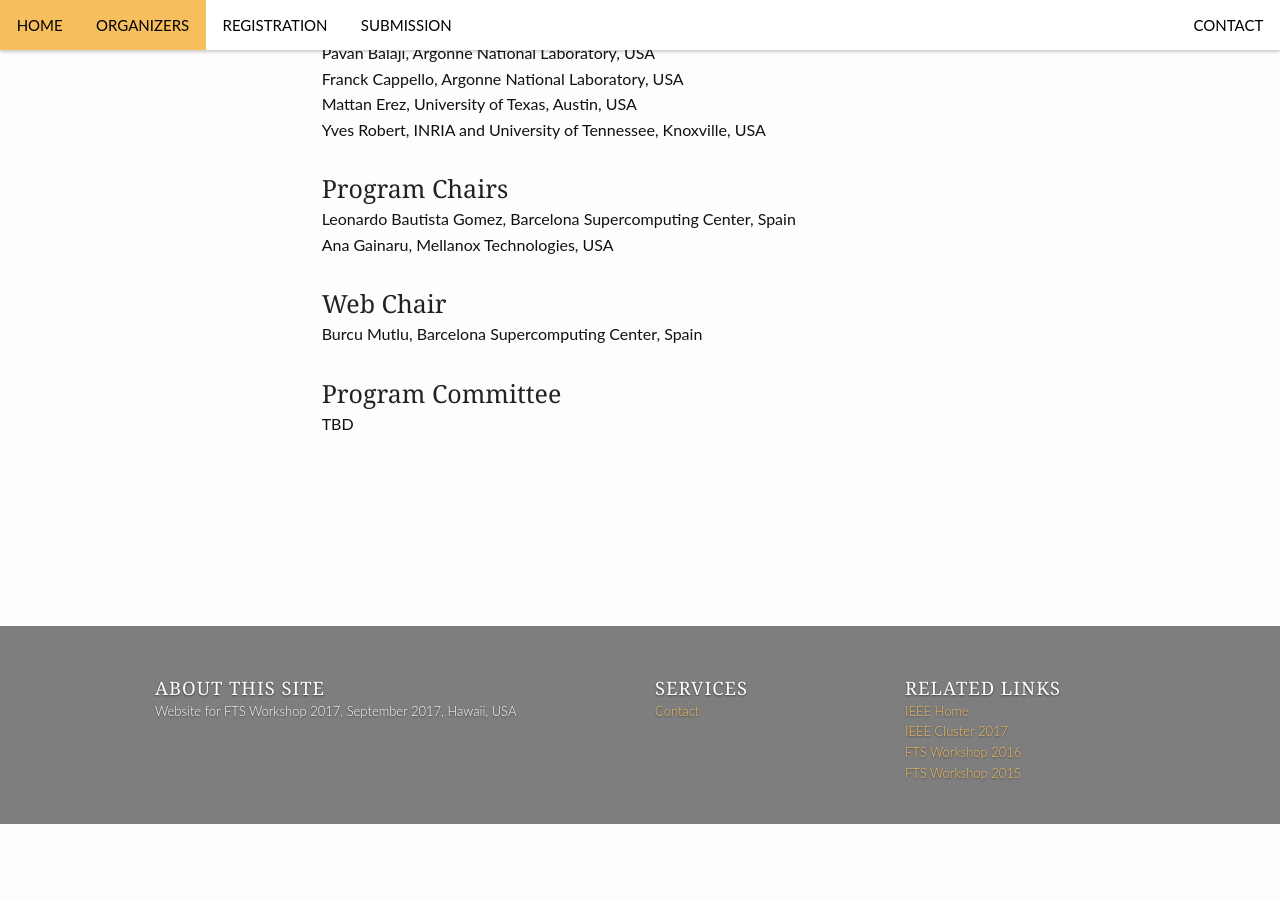
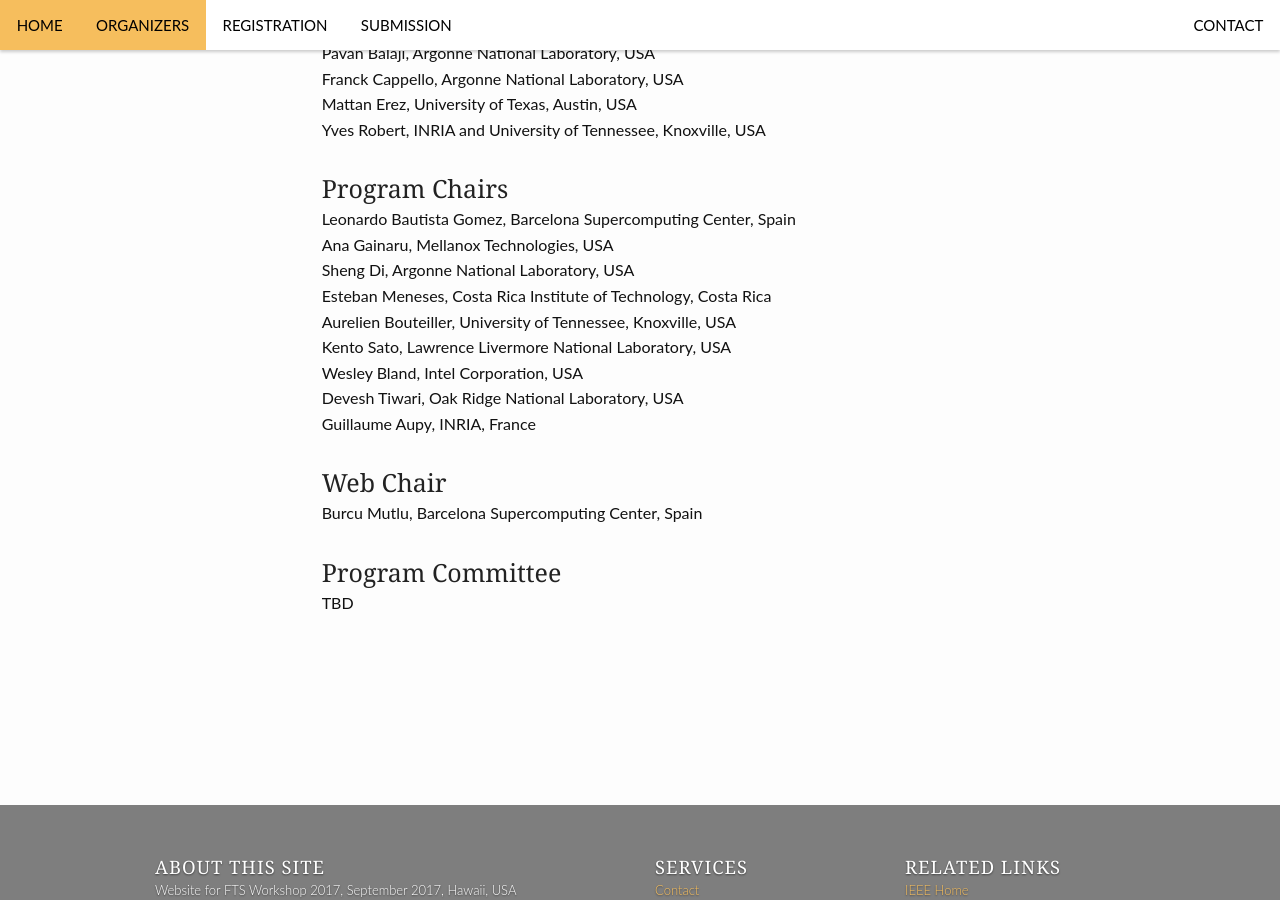
Before and after one commit to fts-workshop/fts17.github.io, a Jekyll site: the page built from organizers.md, in a window 1280 px wide and 900 px high, scrolled down 561 px. Built offline with Jekyll 4.4.1, drawn with Linux system fonts in a browser that asks for light colours; before the commit the page ends 1385 px from its top, so only the background shows below that.

Commit message:
Update PC list

```diff
--- a/organizers.md
+++ b/organizers.md
@@ -20,7 +20,14 @@ Yves Robert, INRIA and University of Tennessee, Knoxville, USA
 <h3>Program Chairs </h3>
 
 Leonardo Bautista Gomez, Barcelona Supercomputing Center, Spain<br>
-Ana Gainaru, Mellanox Technologies, USA
+Ana Gainaru, Mellanox Technologies, USA<br>
+Sheng Di, Argonne National Laboratory, USA<br>
+Esteban Meneses, Costa Rica Institute of Technology, Costa Rica<br>
+Aurelien Bouteiller, University of Tennessee, Knoxville, USA<br>
+Kento Sato, Lawrence Livermore National Laboratory, USA<br>
+Wesley Bland, Intel Corporation, USA<br>
+Devesh Tiwari, Oak Ridge National Laboratory, USA<br>
+Guillaume Aupy, INRIA, France
 
 <h3>Web Chair </h3>
 
```
